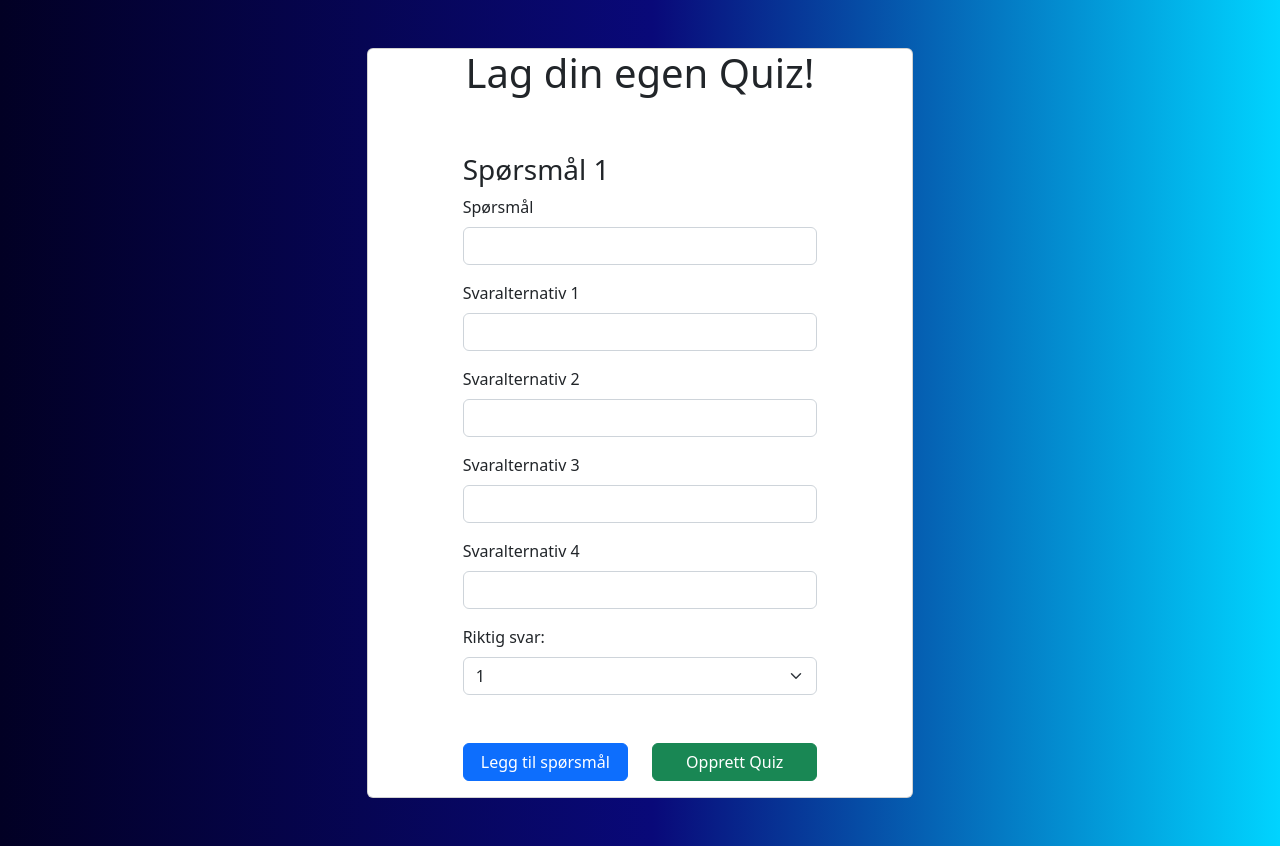
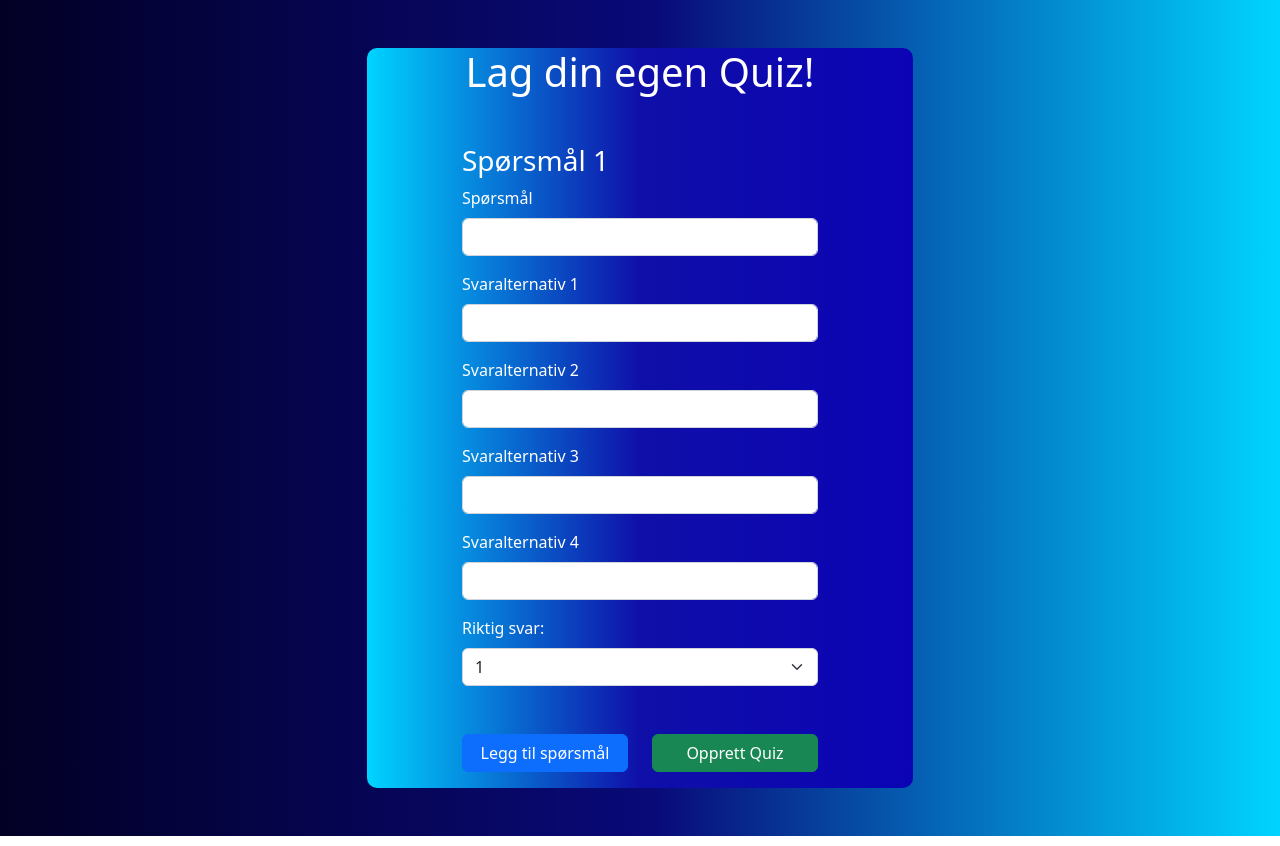
Before and after one commit to KindCoder-no/quiz-app-school-project, a Next.js app: page /custom in a window 1280 px wide. Built offline with nearby package versions, Linux system fonts and the light colour scheme.

Commit message:
Improve UI

```diff
--- a/components/AnswerFormItem.js
+++ b/components/AnswerFormItem.js
@@ -1,13 +1,13 @@
 export default function AnswerFormItem({ index, updateQuestion }) {
   return (
     <>
-      <div class="mb-3">
-        <label for="exampleInputEmail1" class="form-label">
+      <div className="mb-3">
+        <label for="exampleInputEmail1" className="form-label text-white">
           Svaralternativ 1
         </label>
         <input
           type="text"
-          class="form-control"
+          className="form-control"
           id="exampleInputEmail1"
           aria-describedby="emailHelp"
           onChange={(e) => {
@@ -15,13 +15,13 @@ export default function AnswerFormItem({ index, updateQuestion }) {
           }}
         />
       </div>
-      <div class="mb-3">
-        <label for="exampleInputEmail1" class="form-label">
+      <div className="mb-3">
+        <label for="exampleInputEmail1" className="form-label text-white">
           Svaralternativ 2
         </label>
         <input
           type="text"
-          class="form-control"
+          className="form-control"
           id="exampleInputEmail1"
           aria-describedby="emailHelp"
           onChange={(e) => {
@@ -29,13 +29,13 @@ export default function AnswerFormItem({ index, updateQuestion }) {
           }}
         />
       </div>
-      <div class="mb-3">
-        <label for="exampleInputEmail1" class="form-label">
+      <div className="mb-3">
+        <label for="exampleInputEmail1" className="form-label text-white">
           Svaralternativ 3
         </label>
         <input
           type="text"
-          class="form-control"
+          className="form-control"
           id="exampleInputEmail1"
           aria-describedby="emailHelp"
           onChange={(e) => {
@@ -43,13 +43,13 @@ export default function AnswerFormItem({ index, updateQuestion }) {
           }}
         />
       </div>
-      <div class="mb-3">
-        <label for="exampleInputEmail1" class="form-label">
+      <div className="mb-3">
+        <label for="exampleInputEmail1" className="form-label text-white">
           Svaralternativ 4
         </label>
         <input
           type="text"
-          class="form-control"
+          className="form-control"
           id="exampleInputEmail1"
           aria-describedby="emailHelp"
           onChange={(e) => {
@@ -57,12 +57,12 @@ export default function AnswerFormItem({ index, updateQuestion }) {
           }}
         />
       </div>
-      <div class="mb-3">
-        <label for="select" class="form-label">
+      <div className="mb-3">
+        <label for="select" className="form-label text-white">
           Riktig svar:
         </label>
         <select
-          class="form-select"
+          className="form-select"
           id="select"
           onChange={(e) => {
             updateQuestion(index, "Correct", e.target.value);
--- a/components/QuestionFormItem.js
+++ b/components/QuestionFormItem.js
@@ -1,13 +1,13 @@
 export default function QuestionFormItem({ title, index, updateQuestion }) {
   return (
     <>
-      <div class="mb-3">
-        <label for="exampleInputEmail1" class="form-label">
+      <div className="mb-3">
+        <label for="exampleInputEmail1" className="form-label text-white">
           {title}
         </label>
         <input
           type="text"
-          class="form-control"
+          className="form-control"
           id="exampleInputEmail1"
           aria-describedby="emailHelp"
           onChange={(e) => updateQuestion(index, "Title", e.target.value)}
--- a/pages/custom.js
+++ b/pages/custom.js
@@ -55,15 +55,22 @@ export default function Custom() {
         <div className="mt-5"></div>
         <div className="row justify-content-center">
           <div className="col-md-6">
-            <div className="card">
-              <h1 className="text-center">Lag din egen Quiz!</h1>
+            <div
+              style={{
+                background: "rgb(0,212,255)",
+                background:
+                  "linear-gradient(90deg, rgba(0,212,255,1) 0%, rgba(15,15,168,1) 50%, rgba(11,3,181,1) 100%)",
+                borderRadius: 10
+              }}
+            >
+              <h1 className="text-center text-white">Lag din egen Quiz!</h1>
               <div className="mt-5"></div>
               <div className="row justify-content-center">
                 <div className="col-8">
                   {questions.map((data, index) => {
                     return (
                       <>
-                        <h3>Spørsmål {index + 1}</h3>
+                        <h3 className="text-white">Spørsmål {index + 1}</h3>
                         <QuestionFormItem
                           title="Spørsmål"
                           index={index}
```
Also changed, not shown: components/Answer.js (added, +21 -0 lines), components/ResultsView.js (+4 -24 lines).
